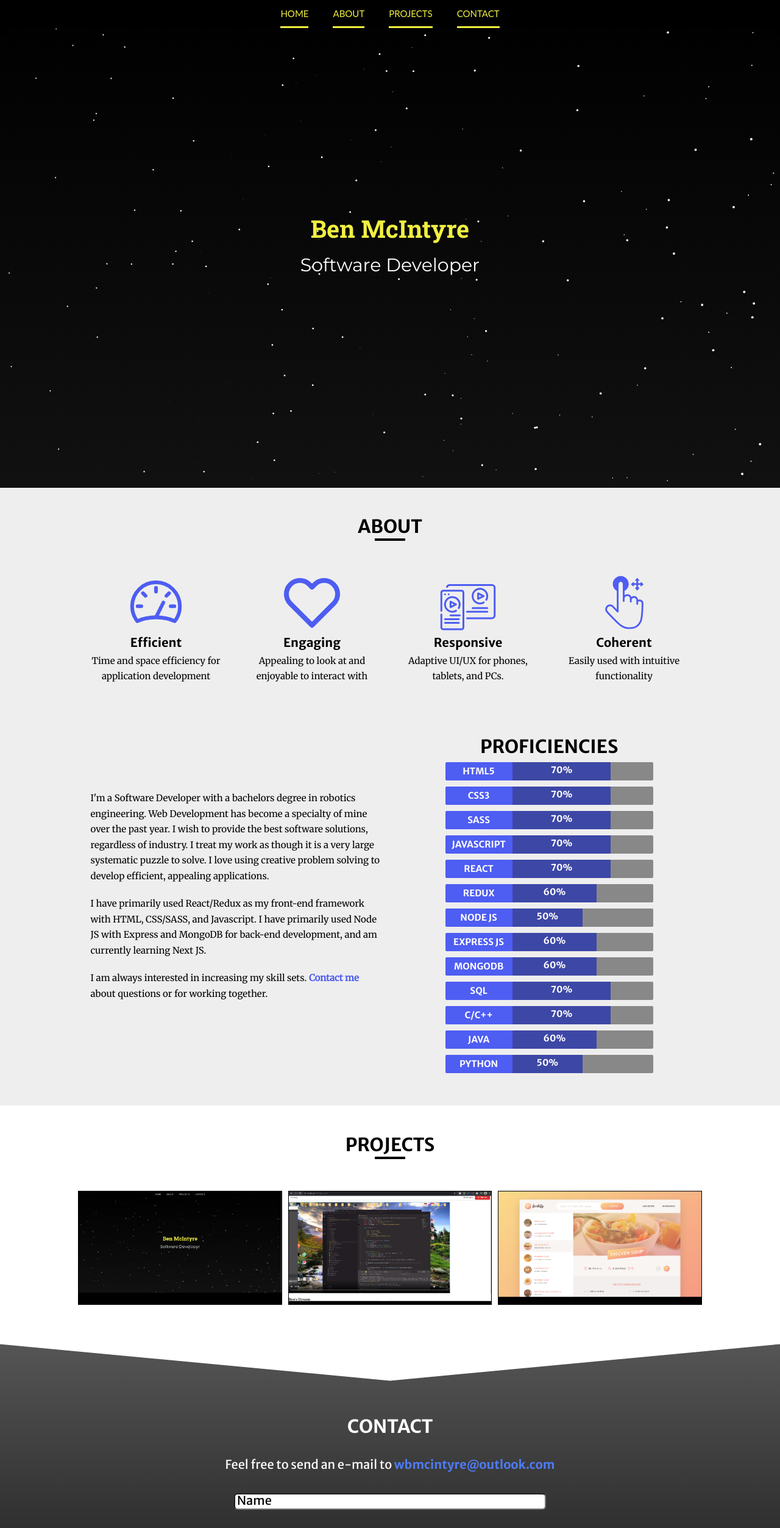
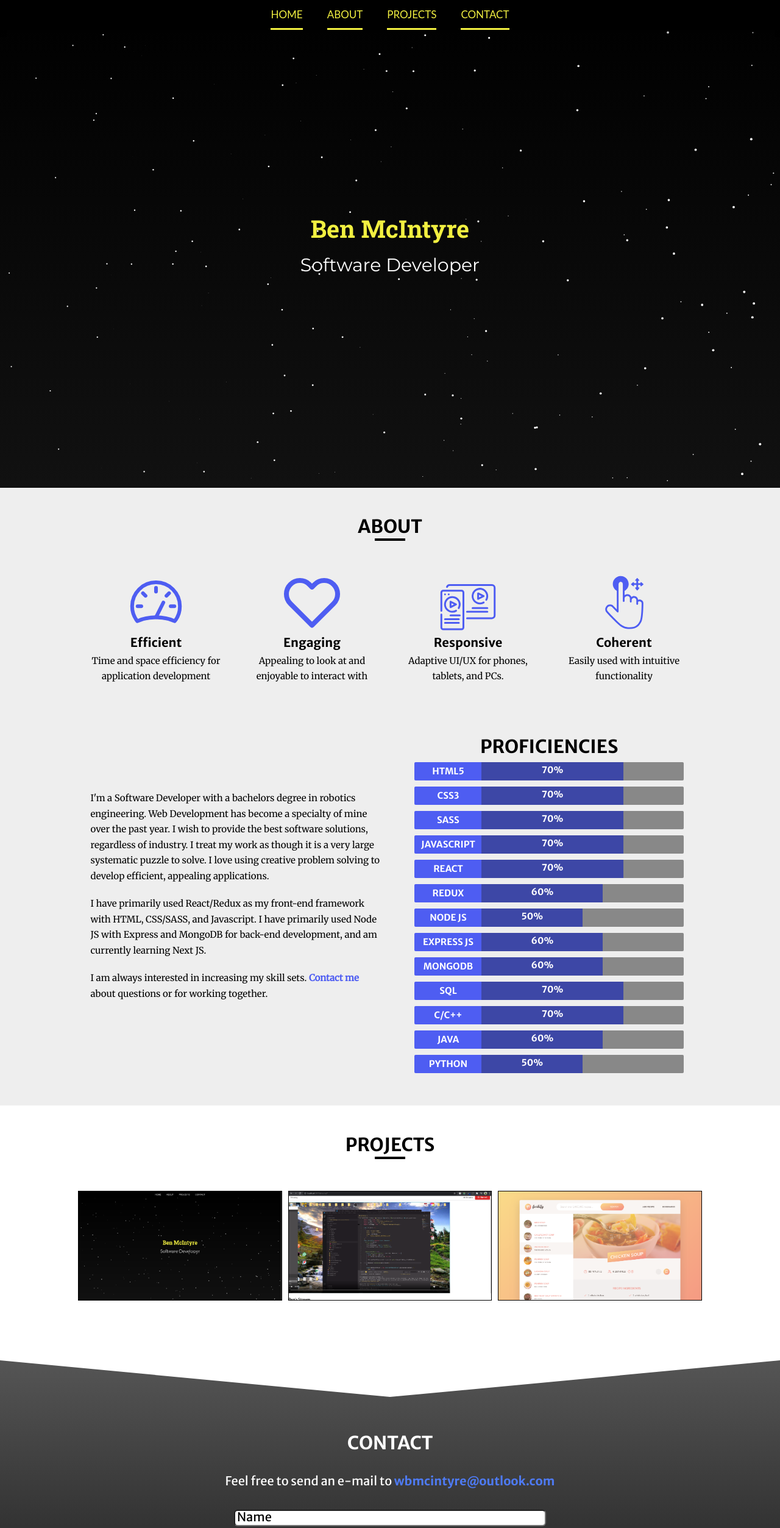
Before and after one commit to wbmcintyre/Portfolio-Website, a React app: page / in a window 1280 px wide. Shown: the top 2506 px of the page at 61% size. Built offline with nearby package versions, Linux system fonts and the light colour scheme; animation ran at ten frames a second.

Commit message:
Updated Project Image Overflow issue

```diff
--- a/src/components/About/About.module.scss
+++ b/src/components/About/About.module.scss
@@ -12,6 +12,10 @@
   position: relative;
   font-family: "Merriweather", serif;
   z-index: 2;
+
+  @include respond(tab-port) {
+    padding: 3% 5%; //1rem = 8px
+  }
 
   &__title {
     font-size: 3rem;
--- a/src/components/About/Skills.module.scss
+++ b/src/components/About/Skills.module.scss
@@ -1,10 +1,11 @@
 @import "../../styles/config/animations";
+@import "../../styles/config/mixins";
 
 .skills {
   display: flex;
   flex-direction: column;
   justify-content: center;
-  padding: 3% 10%;
+  padding: 3% 0%;
   text-transform: uppercase;
 
   &__title {
--- a/src/components/App.js
+++ b/src/components/App.js
@@ -10,13 +10,13 @@ import "../styles/_global.scss";
 class App extends React.Component {
   render() {
     return (
-      <div>
+      <>
         <Navbar />
         <Hero />
         <About />
         <Portfolio />
         <Footer />
-      </div>
+      </>
     );
   }
 }
--- a/src/components/Footer/Contact/Contact.module.scss
+++ b/src/components/Footer/Contact/Contact.module.scss
@@ -1,4 +1,5 @@
 @import "../../../styles/config/animations";
+@import "../../../styles/config/mixins";
 
 .contact {
   display: flex;
@@ -72,6 +73,10 @@
       flex-direction: column;
       align-items: center;
       width: 50%;
+
+      @include respond(tab-port) {
+        width: 100%;
+      }
     }
 
     &Label {
--- a/src/components/Header/Hero.module.scss
+++ b/src/components/Header/Hero.module.scss
@@ -12,7 +12,6 @@
   &__text {
     color: #fff;
     text-align: center;
-    border-radius: 5px;
     cursor: default;
     opacity: 0;
 
--- a/src/components/Navbar/Navbar.module.scss
+++ b/src/components/Navbar/Navbar.module.scss
@@ -1,9 +1,10 @@
 .navbar {
   position: absolute;
+  top: 0;
   width: 100%;
+  height: 5rem;
   background-color: #000; //rgb(120, 120, 120);
   transition: all 0.5s;
-  z-index: 1000;
 
   &__container {
     width: 100%;
@@ -12,12 +13,11 @@
     z-index: 1000;
     display: flex;
     justify-content: center;
-
     transition: all 0.75s;
 
     &Sticky {
       position: fixed;
-      top: -44.8px;
+      top: -5rem;
       transition: all 1s;
       transform: translateY(100%);
     }
@@ -28,7 +28,7 @@
   &__link:visited {
     position: relative;
     text-decoration: none;
-    font-size: 1.5rem;
+    font-size: 1.7rem;
     text-transform: uppercase;
     padding: 1rem 0;
     margin: 0 2rem;
@@ -51,7 +51,7 @@
       color: rgb(241, 239, 64);
 
       &::after {
-        height: 3px;
+        height: 0.3rem;
       }
     }
   }
@@ -65,7 +65,7 @@
       bottom: 0%;
       left: 0%;
       width: 100%;
-      height: 3px;
+      height: 0.3rem;
       background-color: rgb(241, 239, 64) !important;
       transition: all 0.25s;
     }
--- a/src/components/Portfolio/Portfolio.module.scss
+++ b/src/components/Portfolio/Portfolio.module.scss
@@ -3,11 +3,17 @@
 
 .portfolio {
   width: 100%;
-  padding: 3% 10% 5% 10%;
+  padding: 3% 10%;
+  padding-bottom: calc(3% + 6rem);
   background-color: #fff;
   position: relative;
   z-index: 10;
   overflow: hidden;
+
+  @include respond(tab-port) {
+    padding-left: 5%;
+    padding-right: 5%;
+  }
 
   &__title {
     width: 100%;
@@ -51,13 +57,16 @@
     grid-row-gap: 1rem;
 
     & > * {
-      min-width: 100%;
-      min-height: 100%;
+      width: 100%;
       border: 1px solid #000;
     }
 
     @include respond(tab-port) {
       grid-template-columns: repeat(2, 1fr);
     }
+
+    @include respond(phone) {
+      grid-template-columns: repeat(1, 1fr);
+    }
   }
 }
--- a/src/components/Portfolio/Project.module.scss
+++ b/src/components/Portfolio/Project.module.scss
@@ -4,12 +4,15 @@
   position: relative;
   opacity: 0;
   background-color: #000;
+  overflow: hidden;
+  width: 100%;
+  height: 18rem;
 
   &__image {
-    min-height: 100px;
     object-fit: fill;
     object-position: center top;
     width: 100%;
+    height: 18rem;
     transition: all 1s;
   }
 
--- a/src/styles/config/_base.scss
+++ b/src/styles/config/_base.scss
@@ -22,9 +22,9 @@ html {
   @include respond(tab-port) {
     font-size: 50%; //1rem = 8px
   }
-  @include respond(phone) {
-    font-size: 30%; //1rem = 4.8px
-  }
+  // @include respond(phone) {
+  //   font-size: 30%; //1rem = 4.8px
+  // }
   @include respond(big-desktop) {
     font-size: 75%; //1rem = 12px
   }
```
Also changed, not shown: 1 other file.
